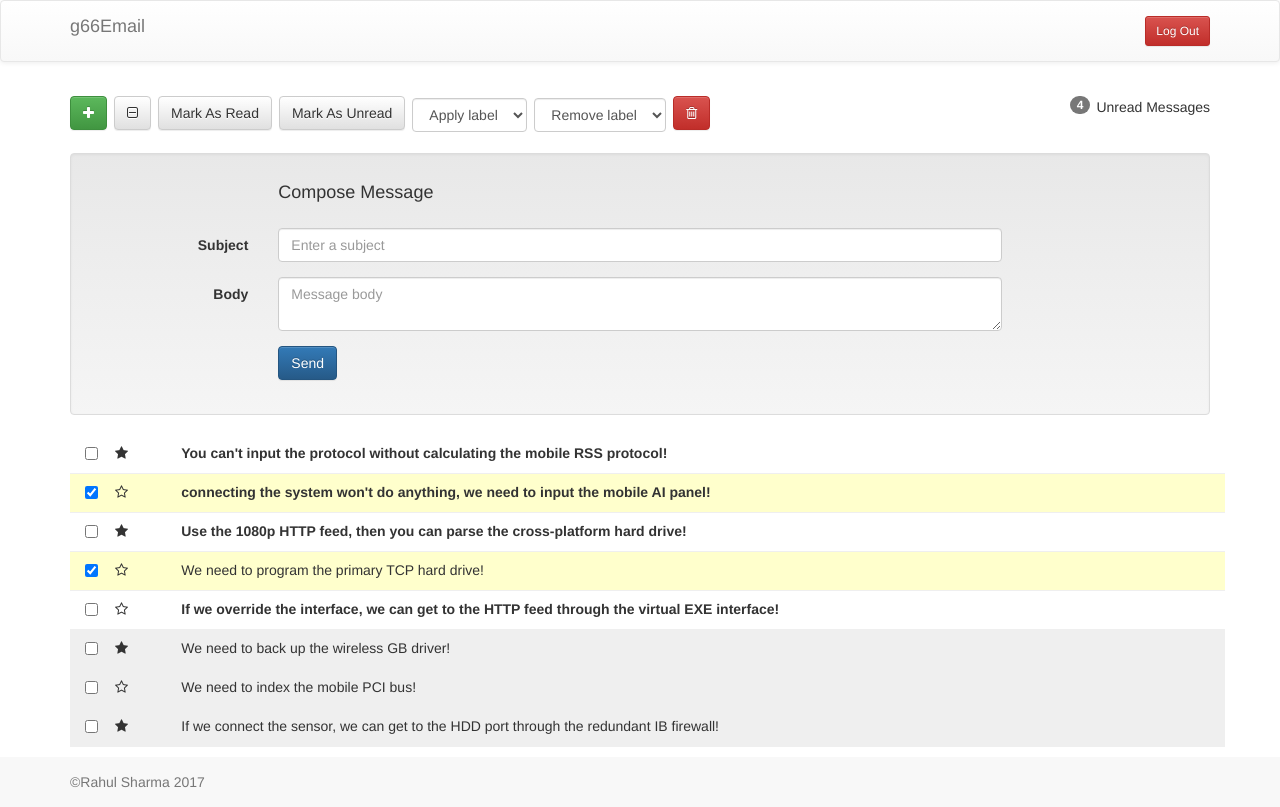
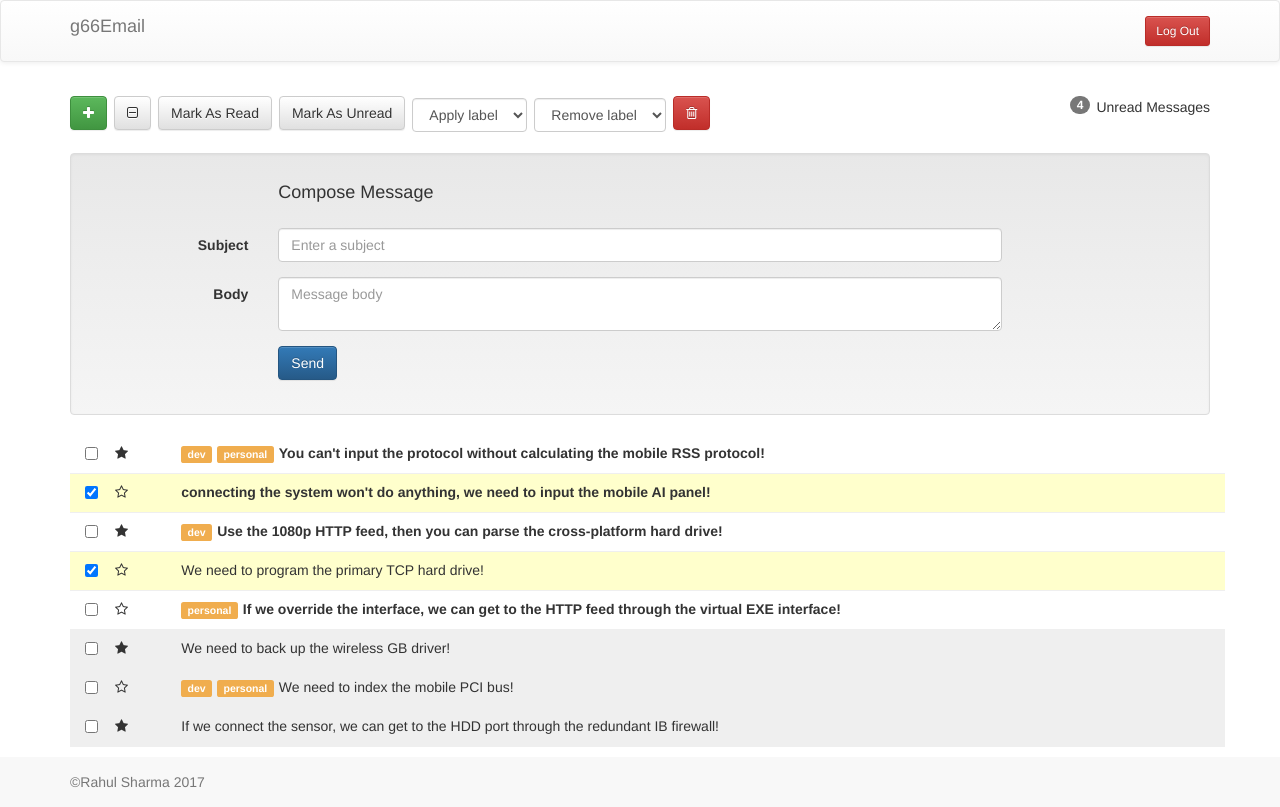
Before and after one commit to rahul4times/gmail, a React (Create React App) app: page / in a window 1280 px wide. Built offline with nearby package versions, Linux system fonts and the light colour scheme.

Commit message:
add label works

```diff
--- a/src/App.js
+++ b/src/App.js
@@ -202,10 +202,28 @@ class App extends Component {
           this.setState({ msgData: stateMsgClone});
         })
       }
-
     }
   }
 
+  // This adds labels
+  addLabels = (input) => {
+    console.log('input type: ', input);
+    let index;
+    let duplicate = this.state.msgData.map((msg, i) =>{
+      if(msg.selected === true){
+        index = i;
+        msg.labels.push(input);
+      }
+      return {...msg}
+    });
+
+    this.setState({msgData: duplicate});
+
+
+
+    // duplicate[index].selected = !stateMsgClone[index].selected;
+    // this.setState({ msgData: stateMsgClone})
+  }
 
 
   render() {
@@ -221,6 +239,7 @@ class App extends Component {
         markAsReadBtn={this.markAsReadBtn}
         markAsUnReadBtn={this.markAsUnReadBtn}
         removeMessage={this.removeMessage}
+        addLabels={this.addLabels}
         />
 
       </div>
--- a/src/components/MainContainer.js
+++ b/src/components/MainContainer.js
@@ -23,6 +23,7 @@ class MainContainer extends React.Component {
         markAsReadBtn={this.props.markAsReadBtn}
         markAsUnReadBtn={this.props.markAsUnReadBtn}
         removeMessage={this.props.removeMessage}
+        addLabels={this.props.addLabels}
         />
 
 
--- a/src/components/MessageSubject.js
+++ b/src/components/MessageSubject.js
@@ -12,7 +12,7 @@ class MessageSubject extends React.Component {
     let checked = msgSelected ? "checked" : "";
 
     let labels = this.props.msgs.labels.map(label =>
-      <span className="label label-warning" key={label.id}></span>)
+      <span className="label label-warning" key={label.id}>{label}</span>)
 
     return (
       <div className="container">
--- a/src/components/ToolBar.js
+++ b/src/components/ToolBar.js
@@ -4,6 +4,7 @@ import React from 'react';
 class ToolBar extends React.Component {
 
   render(){
+
 
 
     // currentSelected and defaultIcon take care for icon for select all button
@@ -55,7 +56,10 @@ class ToolBar extends React.Component {
               onClick={()=>this.props.markAsUnReadBtn(selectedMessages)}
             >Mark As Unread</button>
 
-            <select className="form-control label-select">
+            <select className="form-control label-select"
+              onChange={(event) => this.props.addLabels(event.target.value)}
+
+            >
               <option>Apply label</option>
               <option value="dev">dev</option>
               <option value="personal">personal</option>
```
